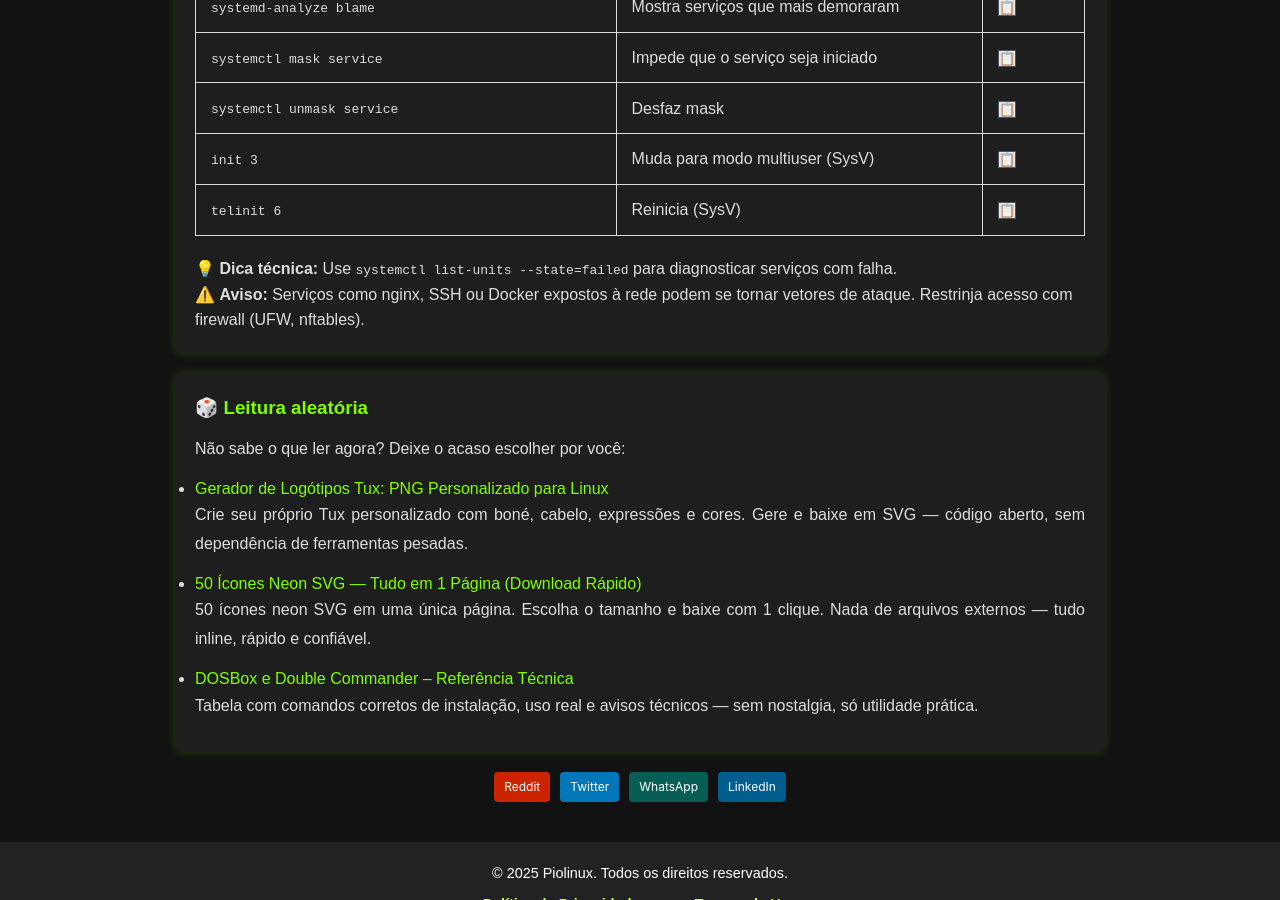
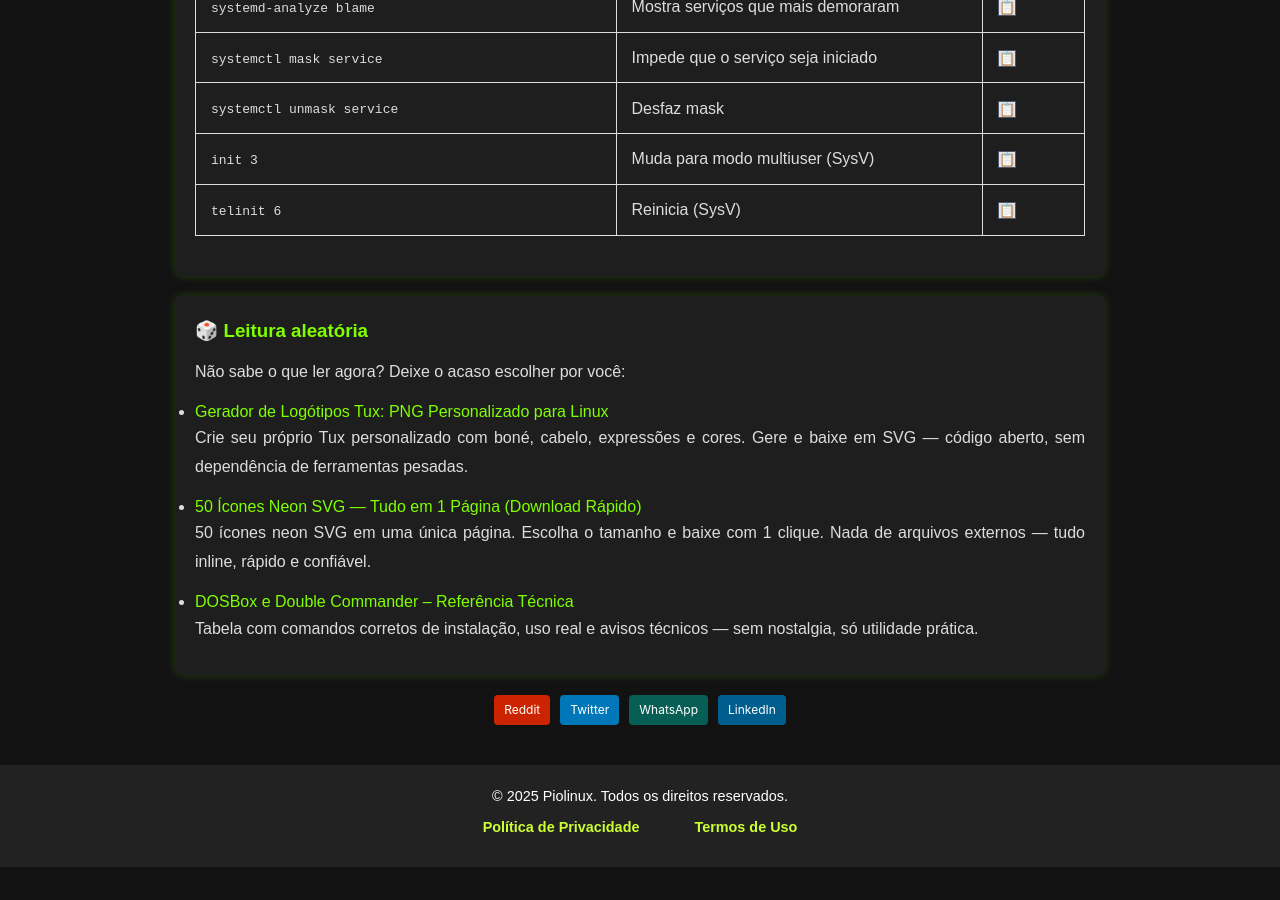
Before and after one commit to Piolinux/piolinux-site, a Jekyll site: the page built from _pages/_comandos/gerenciamento-de-servicos-com-systemd-comandos-linux.md, in a window 1280 px wide and 900 px high, scrolled down 1132 px. Built offline with Jekyll 4.4.1, drawn with Linux system fonts in a browser that asks for light colours; after the commit the page ends 1999 px from its top, so only the background shows below that.

Commit message:
Update gerenciamento-de-servicos-com-systemd-comandos-linux.md

```diff
--- a/_pages/_comandos/gerenciamento-de-servicos-com-systemd-comandos-linux.md
+++ b/_pages/_comandos/gerenciamento-de-servicos-com-systemd-comandos-linux.md
@@ -137,13 +137,7 @@ function filtrarLinhas(termo) {
 </div>
 
 
-<div class="dica-final">
-  💡 <strong>Dica técnica:</strong> Use <code>systemctl list-units --state=failed</code> para diagnosticar serviços com falha.
-</div>
 
-<div class="aviso-final">
-  ⚠️ <strong>Aviso:</strong> Serviços como nginx, SSH ou Docker expostos à rede podem se tornar vetores de ataque. Restrinja acesso com firewall (UFW, nftables).
-</div>
 
 
 </section>
```
